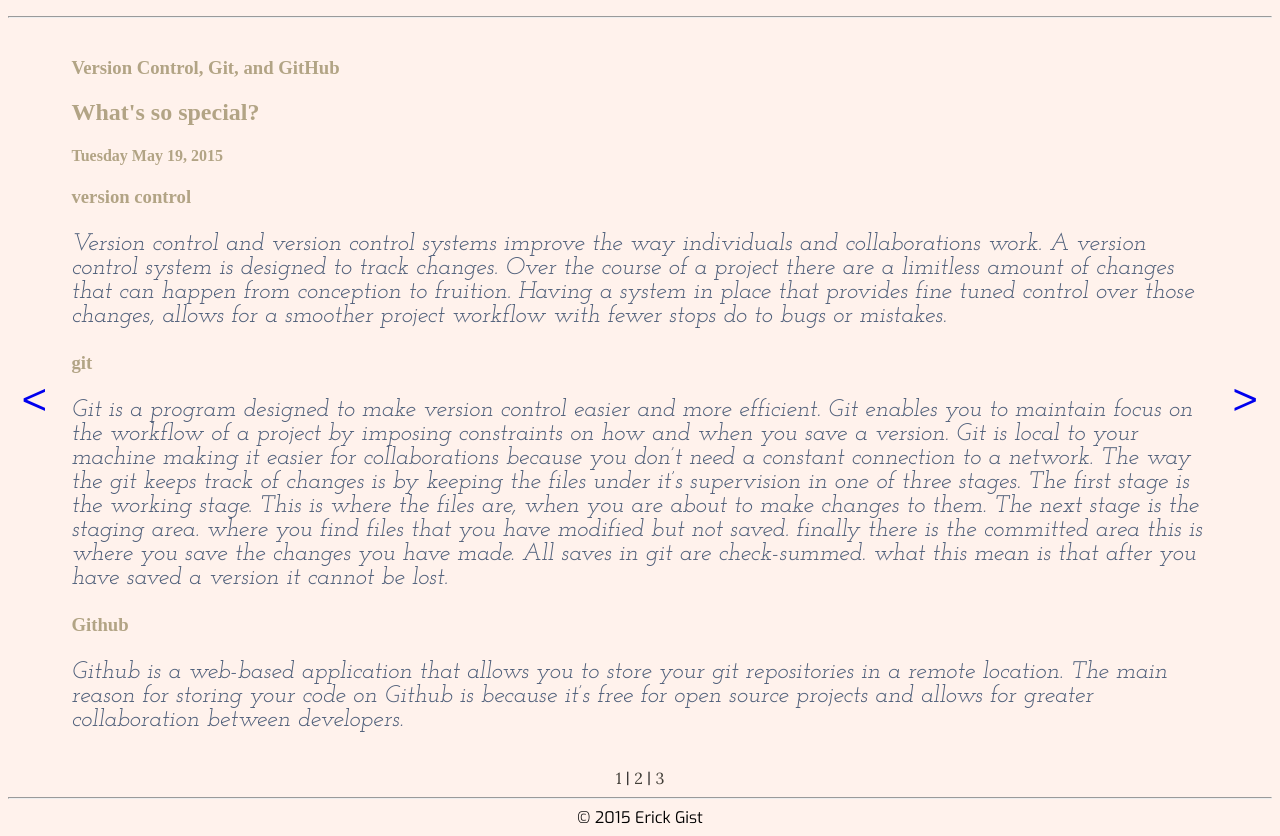
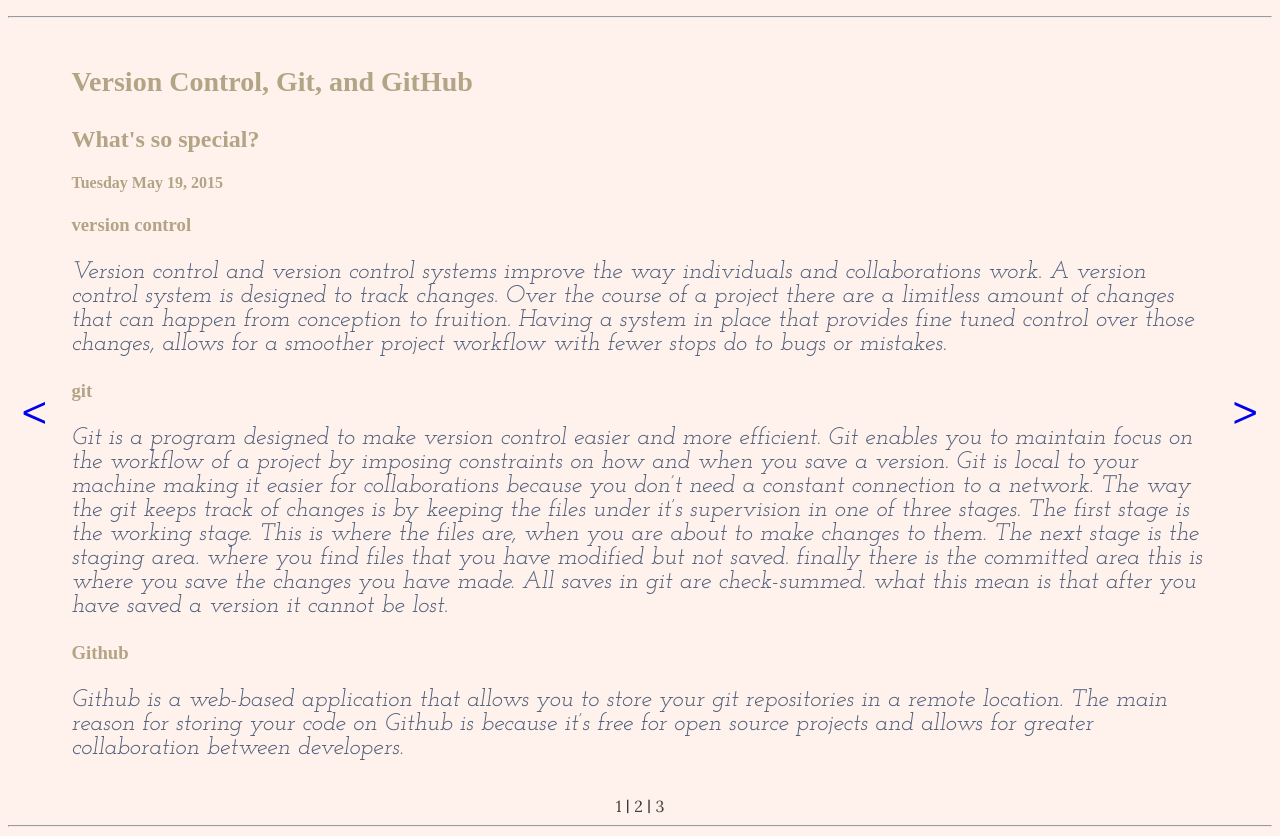
Before and after one commit to lee-egist/lee-egist.github.io, a PHP site: page /blog/t1-git-blog.html in a window 1280 px wide. Shown: the part 37-873 px from the top of the page. Run offline with PHP 8.4, Linux system fonts and the light colour scheme; some web fonts are replaced.

Commit message:
Update blog stylesheet

```diff
--- a/stylesheets/blog-stylesheet.css
+++ b/stylesheets/blog-stylesheet.css
@@ -1,6 +1,9 @@
 h1, h2, h3, h4{
   font-family: 'IM Fell English', serif;
   color: #B2A485;
+}
+h1{
+  font-size: 1.75em;
 }
 p, ol {
   font-family: 'Josefin Slab';
```
